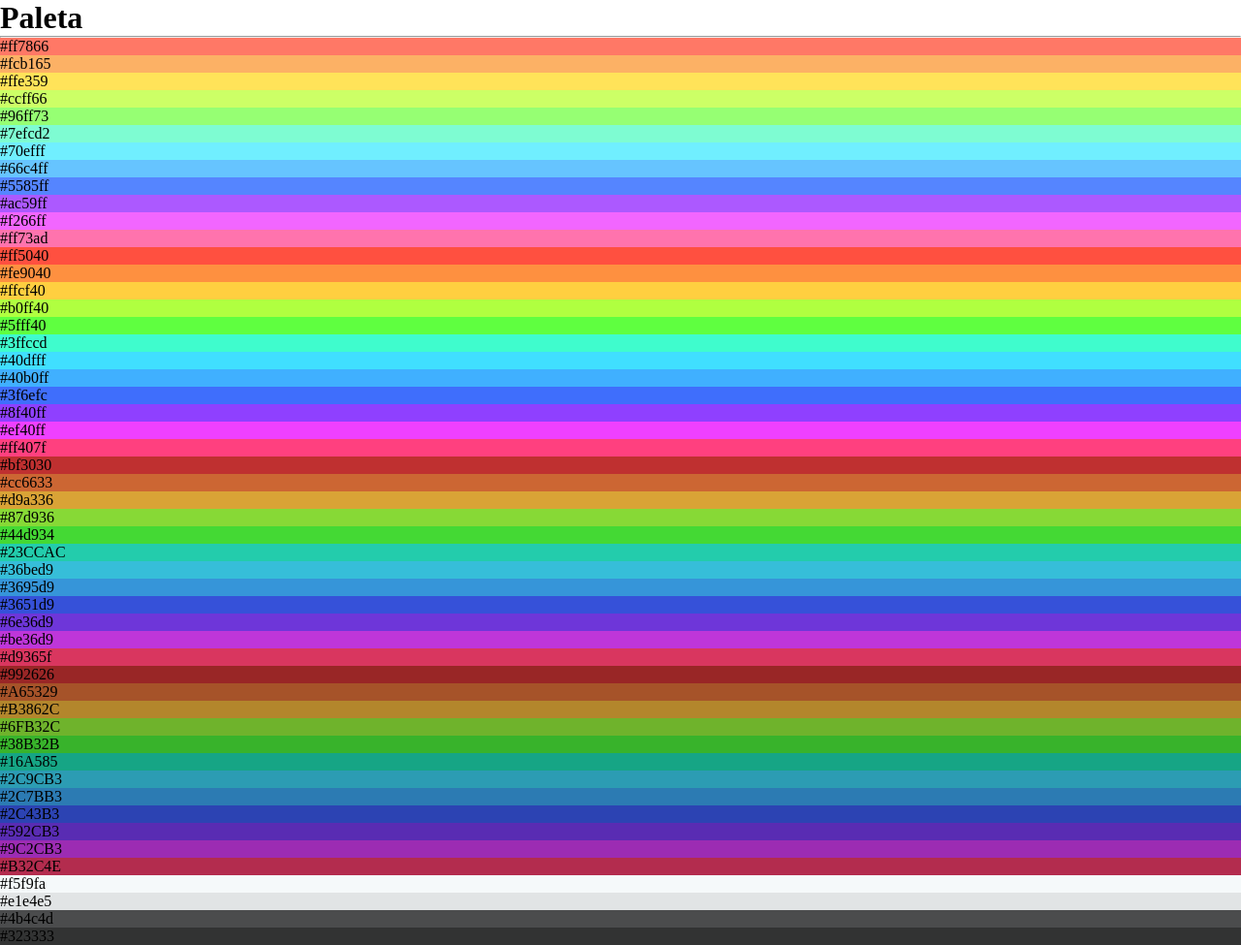
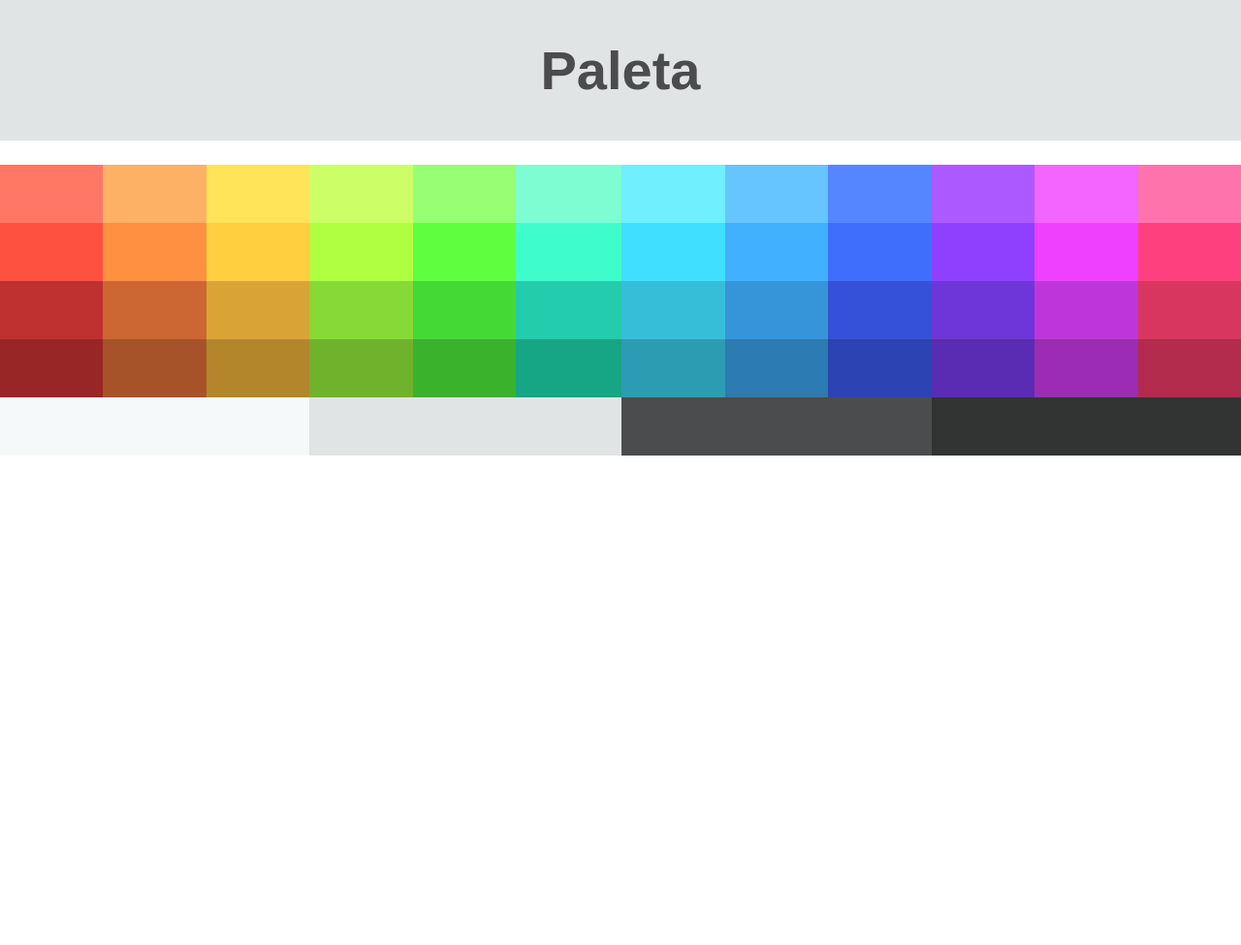
Before and after one commit to MichaelDani/proyecto_paleta, a plain HTML site: page index.html in a window 1280 px wide. Shown: the whole page at 97% size. After the commit the page ends 800 px from the top, so only its background shows below. Drawn offline with Linux system fonts and the light colour scheme.

Commit message:
status final css

```diff
--- a/styles.css
+++ b/styles.css
@@ -1,4 +1,47 @@
-*{
+html, body{
     margin: 0;
-    padding: 0;
+    font-family: Arial, Helvetica, sans-serif;
 }
+
+header{
+    background-color: #e1e4e5;
+}
+
+h1{
+    font-size: 3.5rem;
+    color: #4b4c4d;
+    margin: 0;
+    padding: 40px;
+    text-align: center;
+}
+
+hr{
+    border: none;
+    height: 25px;
+    margin: 0;
+}
+
+section{
+    display: grid;
+    grid-template-columns: repeat(12, 1fr);
+}
+
+.largo{
+    grid-column: span 3;
+}
+
+div{
+    font-size: 1.5rem;
+    font-weight: 600;
+    color: transparent;
+    height: 60px;
+    display: flex;
+    align-items: center;
+    justify-content: center;
+}
+
+div:hover{
+    color:black;
+    transition: .3s color;
+    cursor: pointer;
+}
```
